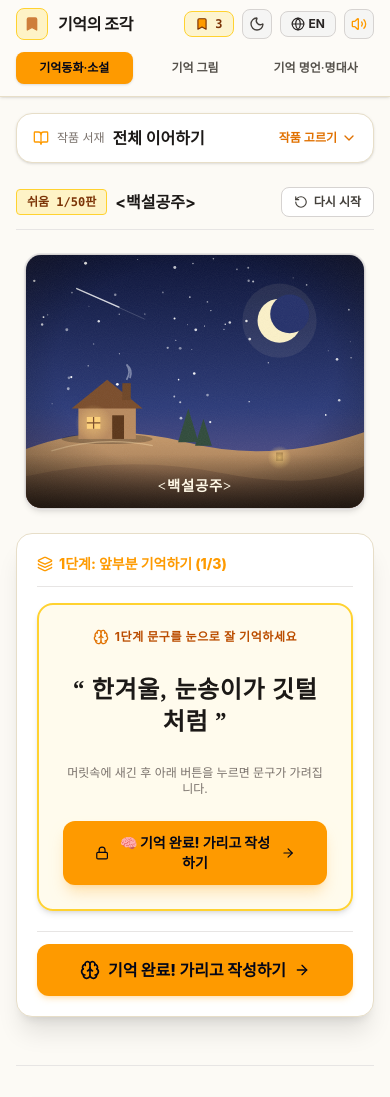
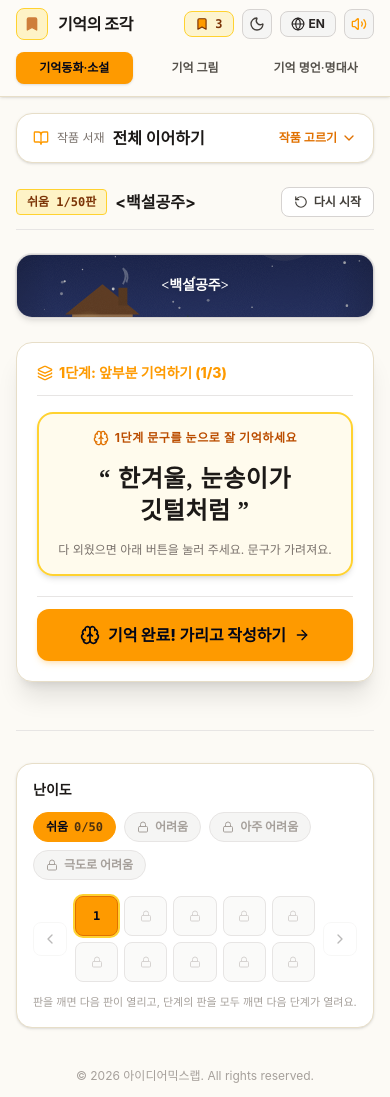
Before and after one commit to lgm500338/fragments-of-memory, a React (Vite) app: page / in a window 390 px wide. Shown: the top 1097 px of the page. Built offline with nearby package versions, Linux system fonts and the light colour scheme.

Commit message:
문장 탭 모바일: 표지를 얇은 띠로 줄여 문제가 첫 화면에 보이게, 중복 '기억 완료' 버튼 하나로
Co-Authored-By: Claude Opus 5.5 <noreply@anthropic.com>
Claude-Session: https://claude.ai/code/session_01XDUEN6byNhiBcD5CT9PfPW

```diff
--- a/src/components/QuestionPanel.tsx
+++ b/src/components/QuestionPanel.tsx
@@ -207,7 +207,7 @@ export const QuestionPanel: React.FC<QuestionPanelProps> = ({
             {/* MOMENT 1: Eye Memorize Phase (!isMemorized) */}
             {!isMemorized && !isAnswered && (
               <div
-                className={`p-6 sm:p-7 rounded-2xl border-2 shadow-md text-center space-y-4 animate-in fade-in duration-200 ${
+                className={`p-4 sm:p-7 rounded-2xl border-2 shadow-md text-center space-y-3 sm:space-y-4 animate-in fade-in duration-200 ${
                   isLight
                     ? 'bg-amber-50/90 border-amber-300 text-stone-900'
                     : 'bg-amber-950/40 border-amber-500/50 text-amber-50'
@@ -225,28 +225,15 @@ export const QuestionPanel: React.FC<QuestionPanelProps> = ({
                 </div>
 
                 {/* Target Sentence in Large Serif Font */}
-                <div className="text-2xl sm:text-3xl lg:text-4xl font-serif font-black tracking-wide text-stone-900 dark:text-amber-100 py-3 select-text">
+                <div className="text-2xl sm:text-3xl lg:text-4xl font-serif font-black tracking-wide text-stone-900 dark:text-amber-100 py-1 sm:py-3 select-text break-keep">
                   “ {targetSentence} ”
                 </div>
 
                 <p className="text-xs text-stone-500 dark:text-slate-400">
                   {lang === 'ko'
-                    ? '머릿속에 새긴 후 아래 버튼을 누르면 문구가 가려집니다.'
-                    : 'Once memorized, click the button below to hide and write from memory.'}
+                    ? '다 외웠으면 아래 버튼을 눌러 주세요. 문구가 가려져요.'
+                    : 'When ready, tap the button below to hide it.'}
                 </p>
-
-                {/* Big Button to Hide and Start Writing from Memory */}
-                <div className="pt-2">
-                  <button
-                    type="button"
-                    onClick={handleStartWriting}
-                    className="w-full sm:w-auto px-8 py-3 rounded-xl bg-amber-500 hover:bg-amber-400 active:scale-95 text-slate-950 text-sm font-extrabold shadow-lg shadow-amber-500/25 transition-all flex items-center justify-center gap-2 mx-auto cursor-pointer"
-                  >
-                    <Lock className="w-4 h-4" />
-                    <span>{lang === 'ko' ? '🧠 기억 완료! 가리고 작성하기' : 'Memorized! Hide and Write'}</span>
-                    <ArrowRight className="w-4 h-4" />
-                  </button>
-                </div>
               </div>
             )}
 
--- a/src/components/SceneRenderer.tsx
+++ b/src/components/SceneRenderer.tsx
@@ -120,7 +120,7 @@ export const SceneRenderer: React.FC<SceneRendererProps> = ({
   return (
     <div
       className={`relative w-full rounded-2xl overflow-hidden select-none transition-all ${
-        compact ? 'max-w-[340px] aspect-[4/3] mx-auto' : isSvgScene ? 'aspect-[16/10] max-w-[760px] mx-auto' : 'aspect-[16/10] max-h-[460px]'
+        compact ? 'h-16 sm:h-auto sm:max-w-[340px] sm:aspect-[4/3] mx-auto' : isSvgScene ? 'aspect-[16/10] max-w-[760px] mx-auto' : 'aspect-[16/10] max-h-[460px]'
       } ${isSvgScene ? 'border border-[#e4d9c6] shadow-[0_10px_30px_rgba(60,40,10,0.18)]' : getFrameClasses()} ${
         isLight ? 'bg-[#fbf9f4]' : 'bg-slate-950'
       }`}
@@ -146,7 +146,15 @@ export const SceneRenderer: React.FC<SceneRendererProps> = ({
             userPin={userPin}
           />
         ) : !isPictureCanvas ? (
-          <CoverArt type={illustrationType} title={coverTitle} levelNumber={levelNumber} />
+          <>
+            <CoverArt type={illustrationType} title={coverTitle} levelNumber={levelNumber} />
+            {/* 모바일: 얇은 띠 위에 제목 */}
+            <div className="sm:hidden absolute inset-0 flex items-center justify-center bg-black/25">
+              <span className="text-white font-bold text-sm drop-shadow" style={{ fontFamily: '"Gowun Batang","Noto Serif KR",serif' }}>
+                {coverTitle || ''}
+              </span>
+            </div>
+          </>
         ) : (
           <ArtisticIllustration
             type={illustrationType}
--- a/src/scenes/CoverArt.tsx
+++ b/src/scenes/CoverArt.tsx
@@ -148,8 +148,8 @@ export const CoverArt: React.FC<Props> = ({ type, title, levelNumber = 1 }) => {
       <g dangerouslySetInnerHTML={{ __html: art }} />
       <rect width="400" height="300" fill="url(#cvVig)" />
       <rect width="400" height="300" fill="#a08060" filter="url(#cvGrain)" />
-      <rect y="236" width="400" height="64" fill="url(#cvBand)" />
-      <text x="200" y="280" textAnchor="middle" fill="#fff8e6" fontSize="17" fontWeight="700" style={{ fontFamily: '"Gowun Batang","Noto Serif KR",serif', letterSpacing: '1px' }}>
+      <rect y="236" width="400" height="64" fill="url(#cvBand)" className="hidden sm:inline" />
+      <text className="hidden sm:inline" x="200" y="280" textAnchor="middle" fill="#fff8e6" fontSize="17" fontWeight="700" style={{ fontFamily: '"Gowun Batang","Noto Serif KR",serif', letterSpacing: '1px' }}>
         {label}
       </text>
     </svg>
```
